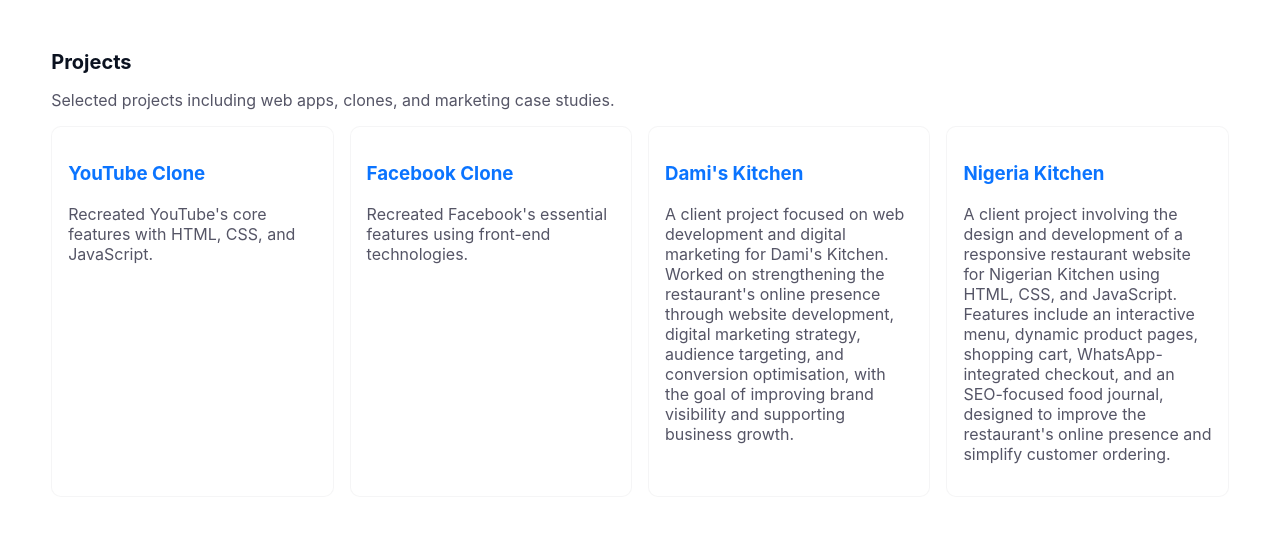
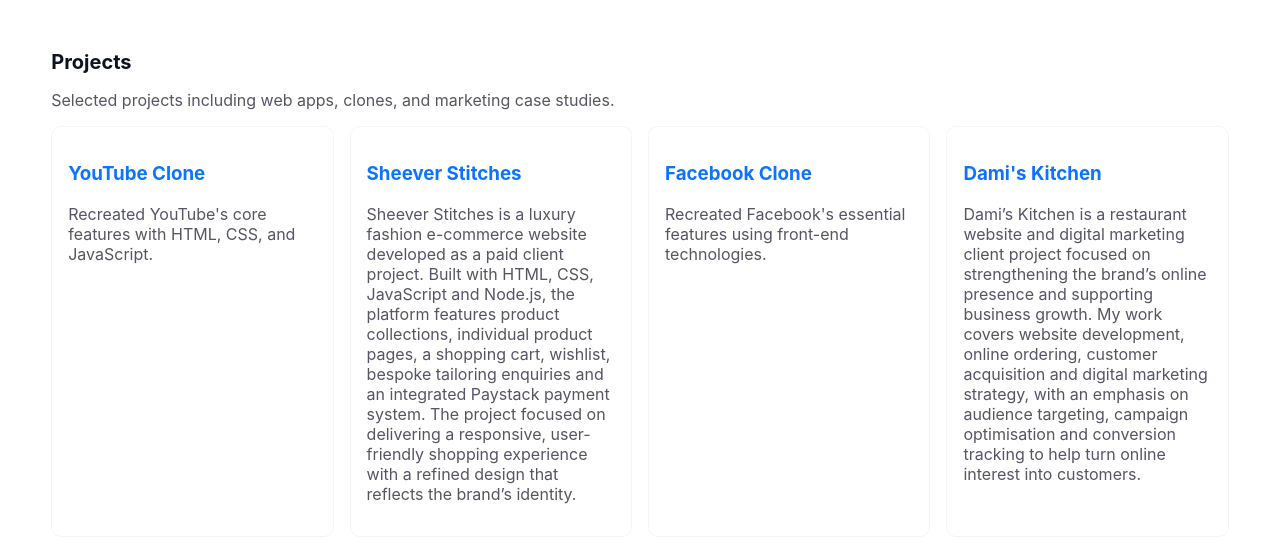
Before and after one commit to adamhalimu/Halimu-Portfolio, a plain HTML site: page index.html in a window 1280 px wide. Shown: the part 1440-1990 px from the top of the page. Drawn offline with Linux system fonts and the light colour scheme.

```diff
--- a/index.html
+++ b/index.html
@@ -48,7 +48,7 @@ nav a:hover,nav a:focus{background:var(--glass);outline:none}
 .nav-toggle{display:none;background:none;border:0;font-size:1.25rem;padding:.25rem .5rem;border-radius:8px}
 
 /* ===== Hero ===== */
-/* Make hero a positioned container */
+
 .hero { position: relative; overflow: hidden; }
 
 /* Text column sits above the image */
@@ -269,6 +269,10 @@ footer{padding:1.25rem 0;text-align:center;color:var(--muted);border-top:1px sol
         <h3><a href="https://adamhalimu.github.io/YouTube-clone/" target="_blank">YouTube Clone</a></h3>
           <p style="color:var(--muted)">Recreated YouTube's core features with HTML, CSS, and JavaScript.</p>
         </article>
+        <article class="project">
+        <h3><a href="https://sheever-stiches.onrender.com/index.html" target="_blank">Sheever Stitches</a></h3>
+          <p style="color:var(--muted)">Sheever Stitches is a luxury fashion e-commerce website developed as a paid client project. Built with HTML, CSS, JavaScript and Node.js, the platform features product collections, individual product pages, a shopping cart, wishlist, bespoke tailoring enquiries and an integrated Paystack payment system. The project focused on delivering a responsive, user-friendly shopping experience with a refined design that reflects the brand’s identity.</p>
+        </article>
 
         <article class="project">
           <h3><a href="https://adamhalimu.github.io/Facebook-Clone/" target="_blank">Facebook Clone</a></h3>
@@ -277,11 +281,11 @@ footer{padding:1.25rem 0;text-align:center;color:var(--muted);border-top:1px sol
 
         <article class="project">
           <h3><a href="https://adamhalimu.github.io/Dami-s-Kitchen/" target="_blank">Dami's Kitchen</a></h3>
-          <p style="color:var(--muted)">A client project focused on web development and digital marketing for Dami's Kitchen. Worked on strengthening the restaurant's online presence through website development, digital marketing strategy, audience targeting, and conversion optimisation, with the goal of improving brand visibility and supporting business growth.</p>
+          <p style="color:var(--muted)">Dami’s Kitchen is a restaurant website and digital marketing client project focused on strengthening the brand’s online presence and supporting business growth. My work covers website development, online ordering, customer acquisition and digital marketing strategy, with an emphasis on audience targeting, campaign optimisation and conversion tracking to help turn online interest into customers.</p>
         </article>
             <article class="project">
           <h3><a href="https://nigeria-kitchen-theta.vercel.app/" target="_blank">Nigeria Kitchen</a></h3>
-          <p style="color:var(--muted)">A client project involving the design and development of a responsive restaurant website for Nigerian Kitchen using HTML, CSS, and JavaScript. Features include an interactive menu, dynamic product pages, shopping cart, WhatsApp-integrated checkout, and an SEO-focused food journal, designed to improve the restaurant's online presence and simplify customer ordering.</p>
+          <p style="color:var(--muted)">Nigeria Kitchen is a restaurant website developed as a client project to strengthen the brand’s online presence and make its meals more accessible to customers. Built with HTML, CSS and JavaScript, the website features a responsive layout, interactive food menu, product presentation, shopping cart and WhatsApp ordering experience. The project focuses on improving customer engagement and making online food ordering simple and convenient.</p>
         </article>
       </div>
     </section>
```
